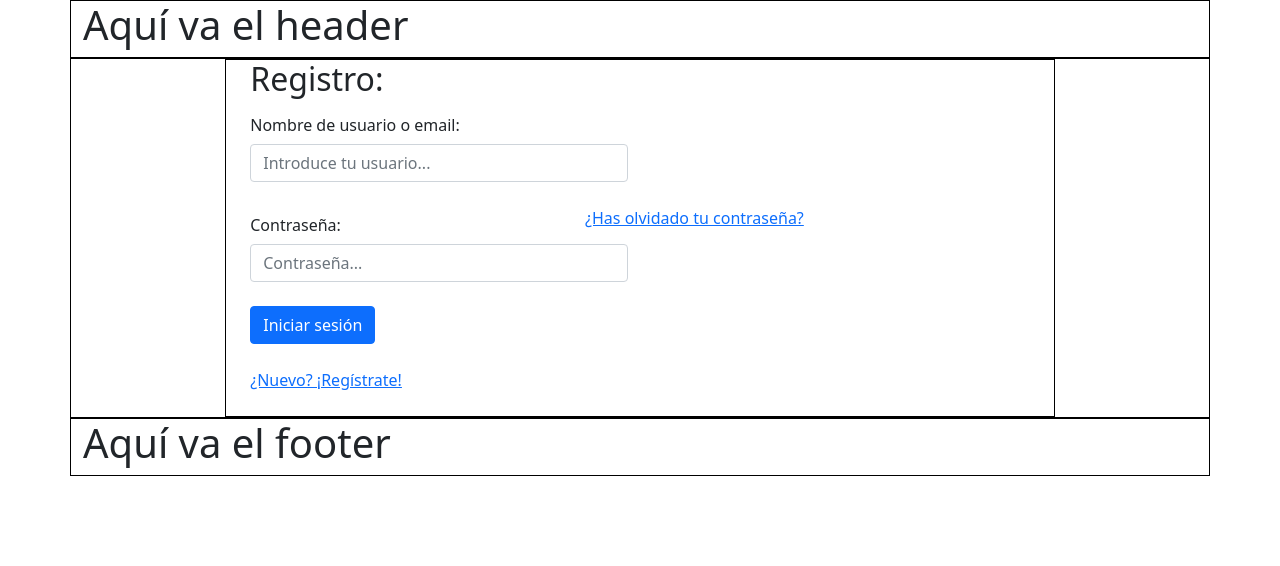
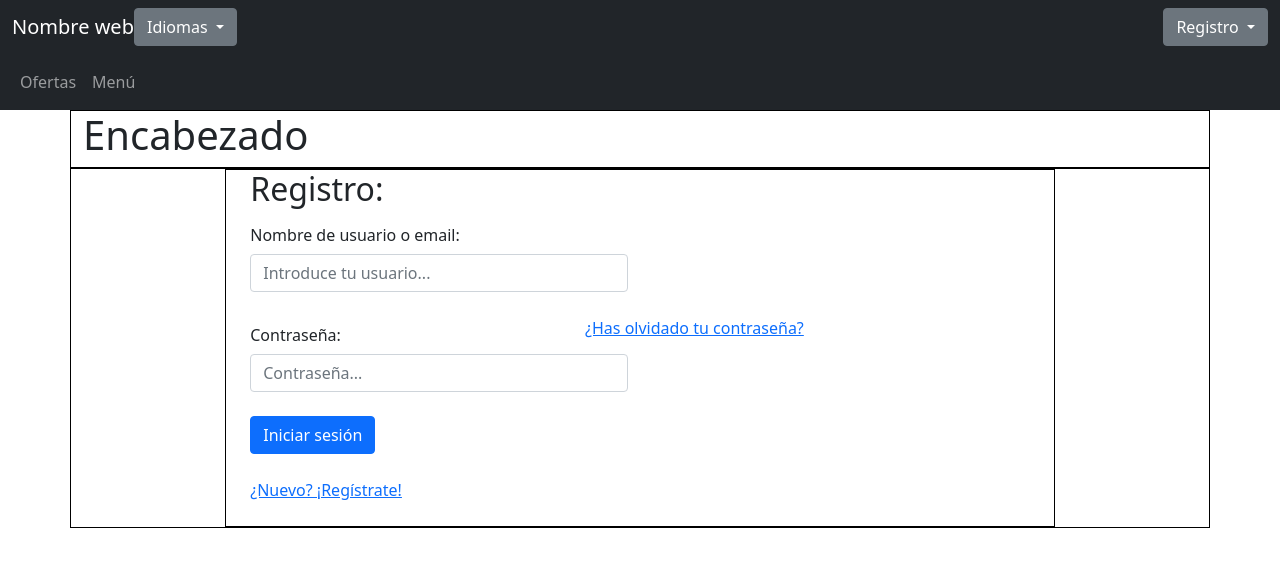
Before and after one commit to MarcosCillero/Proyecto, a plain HTML site: page login.html in a window 1280 px wide. Drawn offline with nearby package versions, Linux system fonts and the light colour scheme.

Commit message:
Comienzo del nav

```diff
--- a/login.html
+++ b/login.html
@@ -12,16 +12,74 @@
 
 <body>
     <!-- Contenido de la web -->
+    <nav class="navbar navbar-expand-md navbar-dark bg-dark">
+        <div class="container-fluid">
+            <div class="mx-auto order-0">
+                <a class="navbar-brand mx-auto" href="#">Nombre web</a>
+                <button class="navbar-toggler" type="button" data-bs-toggle="collapse" data-bs-target=".dual-collapse2">
+                    <span class="navbar-toggler-icon"></span>
+                </button>
+            </div>
+
+            <div class="navbar-collapse collapse w-100 order-1 order-md-0 dual-collapse2">
+                <ul class="navbar-nav me-auto">
+                    <li class="nav-item active">
+                        <div class="dropdown">
+                            <button class="btn btn-secondary dropdown-toggle" type="button" id="dropdownMenuButton" data-toggle="dropdown" aria-haspopup="true" aria-expanded="false">
+    Idiomas
+  </button>
+                            <div class="dropdown-menu" aria-labelledby="dropdownMenuButton">
+                                <a class="dropdown-item" href="#">Accede a tu cuenta</a>
+                                <a class="dropdown-item" href="#">Únete a nosotros</a>
+                            </div>
+                        </div>
+                    </li>
+                </ul>
+            </div>
+
+            <div class="navbar-collapse collapse w-100 order-3 dual-collapse2">
+                <ul class="navbar-nav ms-auto">
+                    <li>
+                        <div class="dropdown">
+                            <button class="btn btn-secondary dropdown-toggle" type="button" id="dropdownMenuButton" data-toggle="dropdown" aria-haspopup="true" aria-expanded="false">
+    Registro
+  </button>
+                            <div class="dropdown-menu" aria-labelledby="dropdownMenuButton">
+                                <a class="dropdown-item" href="#">Accede a tu cuenta</a>
+                                <a class="dropdown-item" href="#">Únete a nosotros</a>
+                            </div>
+                        </div>
+                    </li>
+                </ul>
+            </div>
+        </div>
+    </nav>
+
+    <nav class="navbar navbar-expand-md navbar-dark bg-dark">
+        <div class="container-fluid">
+            <div class="navbar-collapse collapse w-100 order-1 order-md-0 dual-collapse2">
+                <ul class="navbar-nav me-auto">
+                    <li class="nav-item active">
+                        <a class="nav-link" href="#">Ofertas</a>
+                    </li>
+
+                    <li class="nav-item active">
+                        <a class="nav-link" href="#">Menú</a>
+                    </li>
+                </ul>
+            </div>
+
+    </nav>
 
     <header>
         <div class="container">
             <div class="row">
-                <div class="col-12">
-                    <h1>Aquí va el header</h1>
-                </div>
+                <h1>Encabezado</h1>
             </div>
         </div>
     </header>
+
+
     <!--Cuerpo de la página-->
     <div class="container">
         <div class="row justify-content-center">
@@ -90,17 +148,6 @@
             </div>
         </div>
     </div>
-    </div>
-
-    <footer>
-        <div class=" container ">
-            <div class="row ">
-                <div class="col-12 ">
-                    <h1>Aquí va el footer</h1>
-                </div>
-            </div>
-        </div>
-    </footer>
 
     <!-- JavaScript -->
     <script src="js/jquery-3.5.1.slim.min.js "></script>
```
